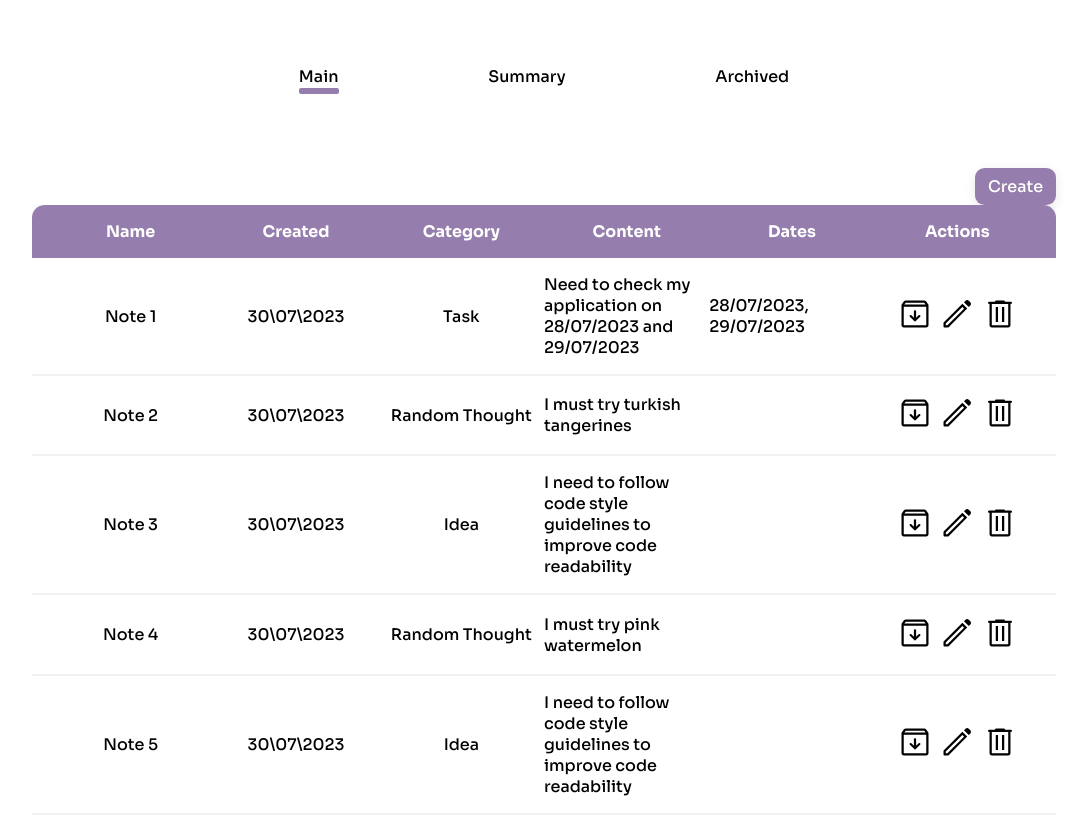
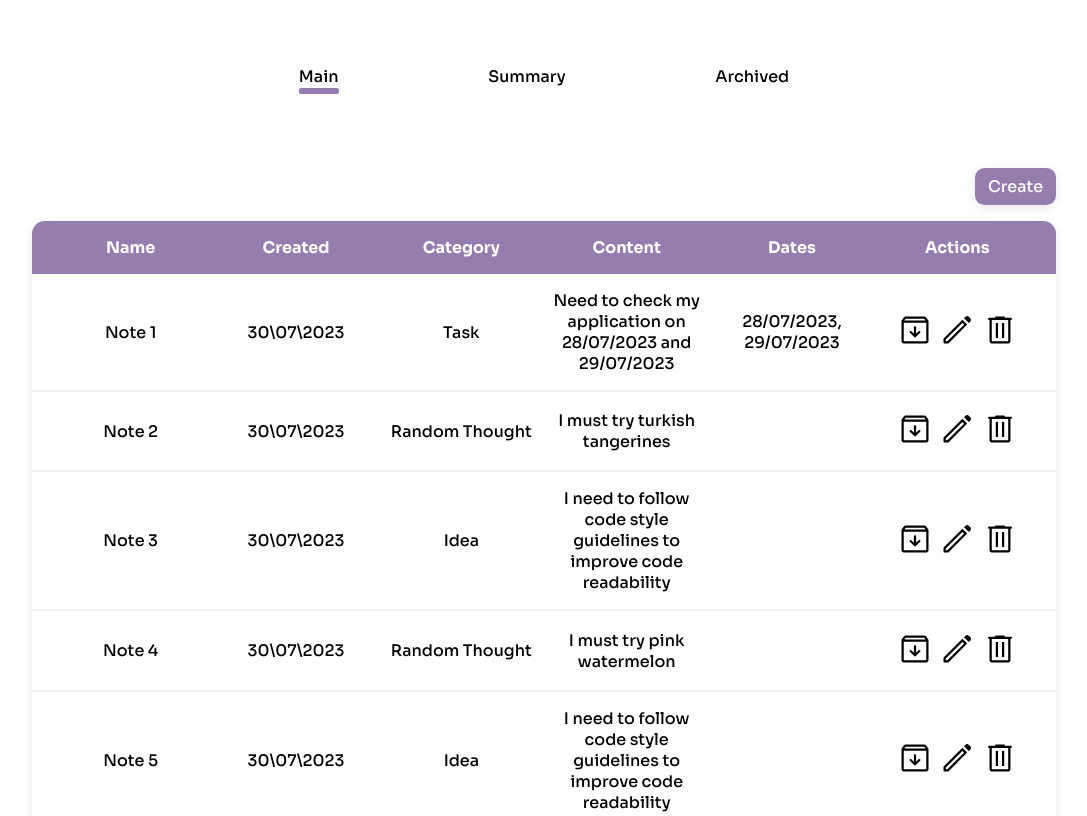
Before and after one commit to rhordeiev/radency-notes-app, a plain HTML site: page index.html in a window 1280 px wide. Shown: the top 816 px of the page, without its empty margins (96-1183 px from the left). Drawn offline with nearby package versions, Linux system fonts and the light colour scheme.

Commit message:
feat: table styles updated

```diff
--- a/styles/table.css
+++ b/styles/table.css
@@ -1,18 +1,25 @@
 section {
   width: 100%;
+  overflow-x: hidden;
+  border-radius: var(--border-radius);
+}
+section div {
+  width: 400vw;
   display: flex;
-  justify-content: center;
 }
 table {
-  width: 60%;
-  box-shadow: rgba(0, 0, 0, 0.09) 0px 3px 12px;
+  width: 60vw;
+  height: fit-content;
   border-collapse: collapse;
-  border-radius: 0.8rem;
+  border-radius: var(--border-radius);
+  transition: all 1s;
+  transform: translateX(calc(var(--table-margin, 0)));
+  box-shadow: var(--box-shadow);
+  margin: var(--table-inner-margin);
 }
 tr {
   display: flex;
   padding: 1rem;
-  /* margin: .1rem; */
   width: 100%;
   justify-content: space-around;
   border-top: 0.13rem solid var(--table-light-color);
@@ -25,12 +32,7 @@ tr:nth-child(1) {
   background-color: var(--main-active-color);
   border-top-left-radius: 0.8rem;
   border-top-right-radius: 0.8rem;
-  /* box-shadow: rgba(0, 0, 0, 0.1) 0px 0px 2px 1px; */
   border-top: none;
-}
-tr:last-child {
-  border-bottom-left-radius: 0.8rem;
-  border-bottom-right-radius: 0.8rem;
 }
 tr:nth-child(2) {
   border-top: none;
@@ -41,6 +43,8 @@ td {
   display: flex;
   justify-content: center;
   align-items: center;
+  padding: 0 0.4rem;
+  text-align: center;
 }
 th {
   color: white;
@@ -56,6 +60,9 @@ td button:hover {
 td button svg path {
   transition: all 0.2s;
 }
+td * {
+  overflow-y: hidden;
+}
 td .archive-button:hover svg path {
   fill: var(--archive-color);
 }
```
